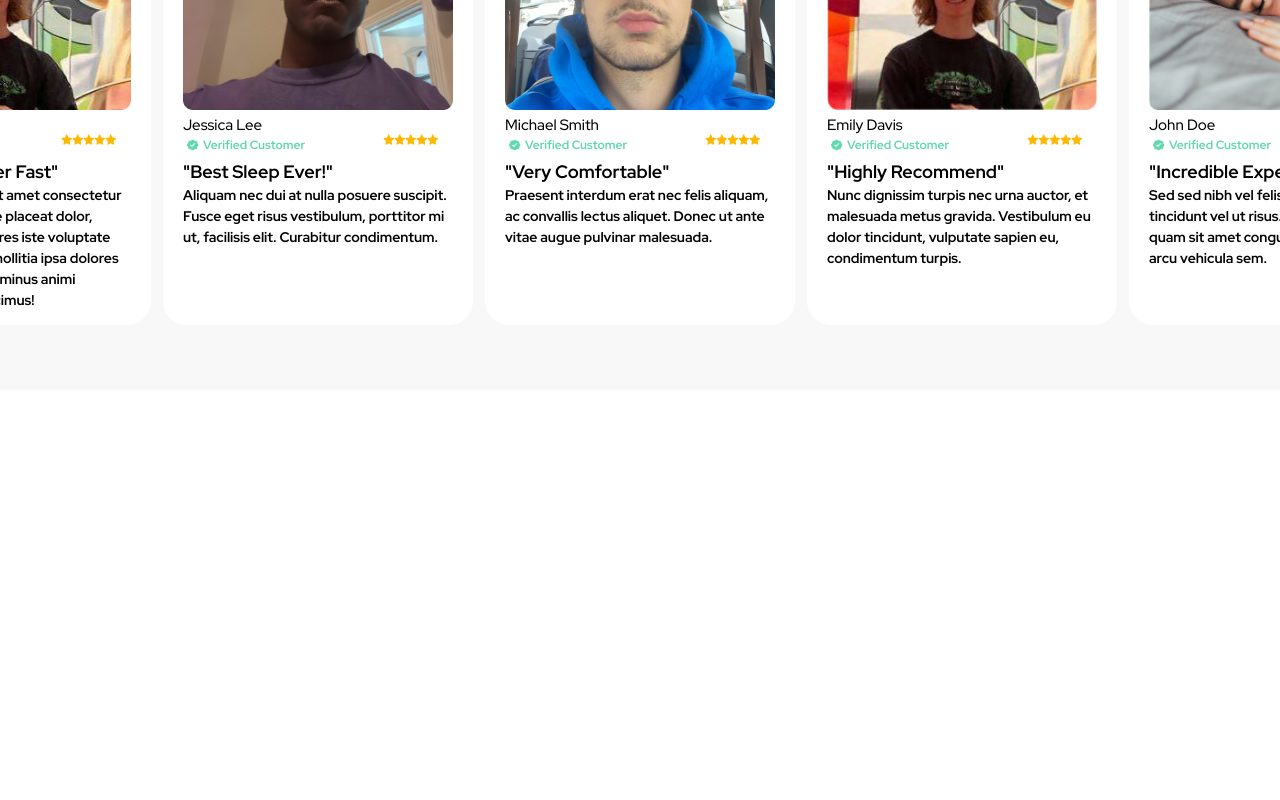
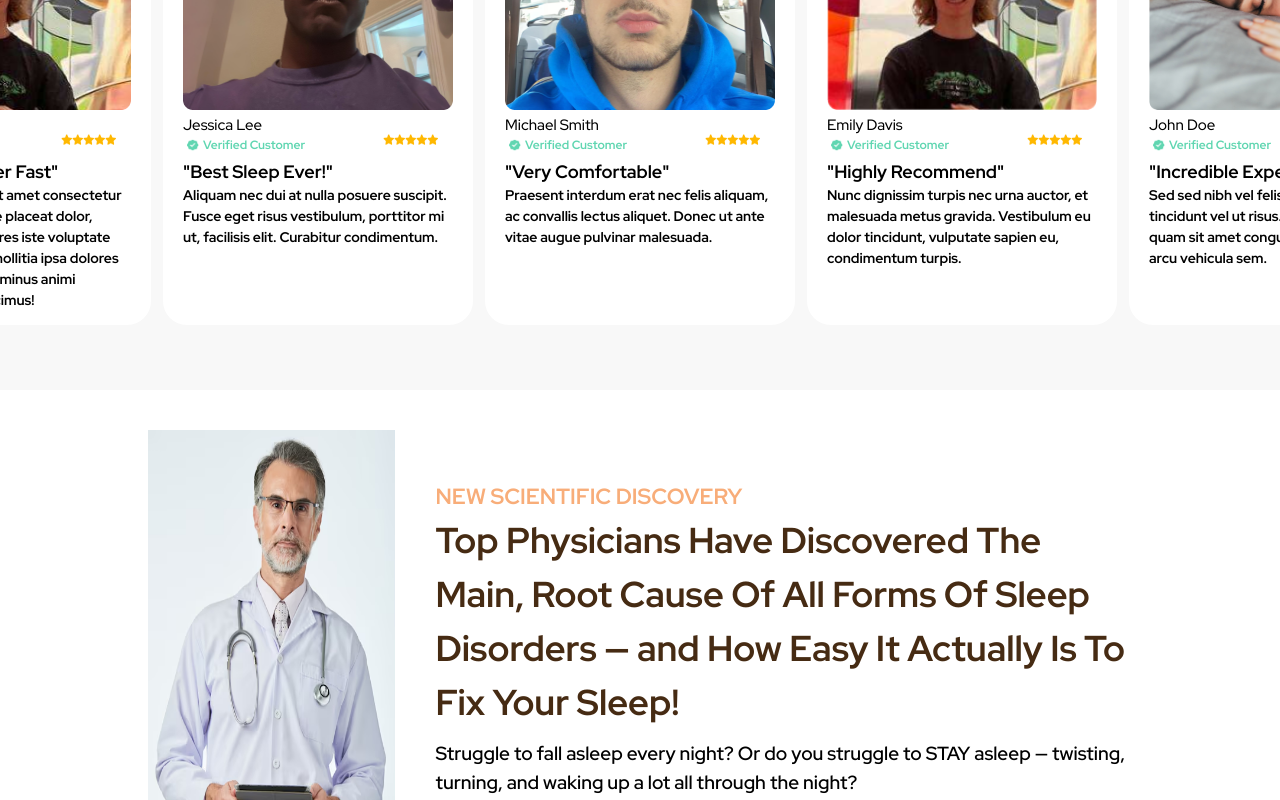
Before and after one commit to abdulmohiz01/shinelabs, a Next.js app: page / in a window 1280 px wide. Shown: the part 2000-2800 px from the top of the page. Before the commit the page ends 2390 px from the top, so only its background shows below. Built offline with nearby package versions, Linux system fonts and the light colour scheme.

Commit message:
completed info

```diff
--- a/src/app/page.tsx
+++ b/src/app/page.tsx
@@ -2,6 +2,7 @@ import Header from "@/components/header"
 import Hero from "@/components/hero";
 import ProductFeatures from "@/components/productFeatures";
 import ReviewSlider from "@/components/reviewsSlider";
+import Info from "@/components/info";
 
 const Home = () => {
   return (
@@ -10,6 +11,7 @@ const Home = () => {
       <Hero />
       <ProductFeatures />
       <ReviewSlider />
+      <Info />
     </div>
   )
 }
--- a/src/components/info.tsx
+++ b/src/components/info.tsx
@@ -1,8 +1,34 @@
-
+import Image from "next/image"
 
 const Info = () => {
   return (
-    <div>Info</div>
+    <div className="flex flex-col items-center">
+      <div className="flex sm:flex-col lg:flex-row py-[40px] gap-[40px] font-redhat md:w-[80%] sm:px-[20px] m-auto">
+        <div className="md:w-[80%] sm:w-full flex items-center justify-center" >
+          <Image src='/doctor.png' alt="doctor" width={376} height={562} className="sm:w-[337px] sm:h-[505px] md:w-[375px] md:h-[512px]" />
+        </div>
+        <div className="flex flex-col items-start mt-[50px]">
+          <h3 className="md:text-[22px] sm:text-[19px] text-accent font-[800] ">NEW SCIENTIFIC DISCOVERY</h3>
+          <h1 className="text-primary font-[700] md:text-[36px] sm:text-[32px] leading-normal ">Top Physicians Have Discovered The Main, Root Cause Of All Forms Of Sleep Disorders — and How Easy It Actually Is To Fix Your Sleep! </h1>
+          <div className="font-[600] md:text-22px sm:text-[19px] text-black flex flex-col justify-around md:h-full sm:h-[363px]">
+            <p>Struggle to fall asleep every night? Or do you struggle to STAY asleep — twisting, turning, and waking up a lot all through the night? </p>
+            <p>Do you constantly wake up in the mornings feeling tired and fatigued, instead of fresh and clear headed like everyone else?</p>
+            <p>Well, news flash: it's your <span className="font-[800] underline">hormones.</span></p>
+          </div>
+        </div>
+      </div>
+      <div className="flex sm:flex-col lg:flex-row md:py-[40px] gap-[30px] font-redhat md:w-[80%] sm:px-[20px] m-auto">
+        <div className="md:text-[23px] sm:text-[19px]  md:w-[50%] md:h-[560px] sm:h-[480px] sm:order-2 font-[600] flex justify-around flex-col leading-normal md:my-[30px]  ">
+          <p>Recent scientific breakthroughs have identified hormonal imbalances as the chief culprit behind poor sleep—whether it's due to stress, age, lifestyle, or even sleep illnesses like insomnia and sleep apnea.¹</p>
+          <p>These factors affect key hormones like serotonin and melatonin, which help us wind down and achieve deep sleep. It gets them out of balance, leaving us restless at night and exhausted by morning.²</p>
+          <p>The good news is that getting better quality sleep in general is as simple as balancing these hormones out again. </p>
+        </div>
+        <div className="md:w-[50%] overflow-hidden sm:order-1 flex justify-center">
+          <Image className="rounded-xl md:h-[623px] md:w-[603px] sm:w-[377px] sm:h-[367px]" src='/sleepingwoman.jpeg' alt='woman sleeping' width={603} height={623} />
+        </div>
+
+      </div>
+    </div>
   )
 }
 
```
Also changed, not shown: public/doctor.png (added), 1 other file (tests, documents, lock files or other folders).
